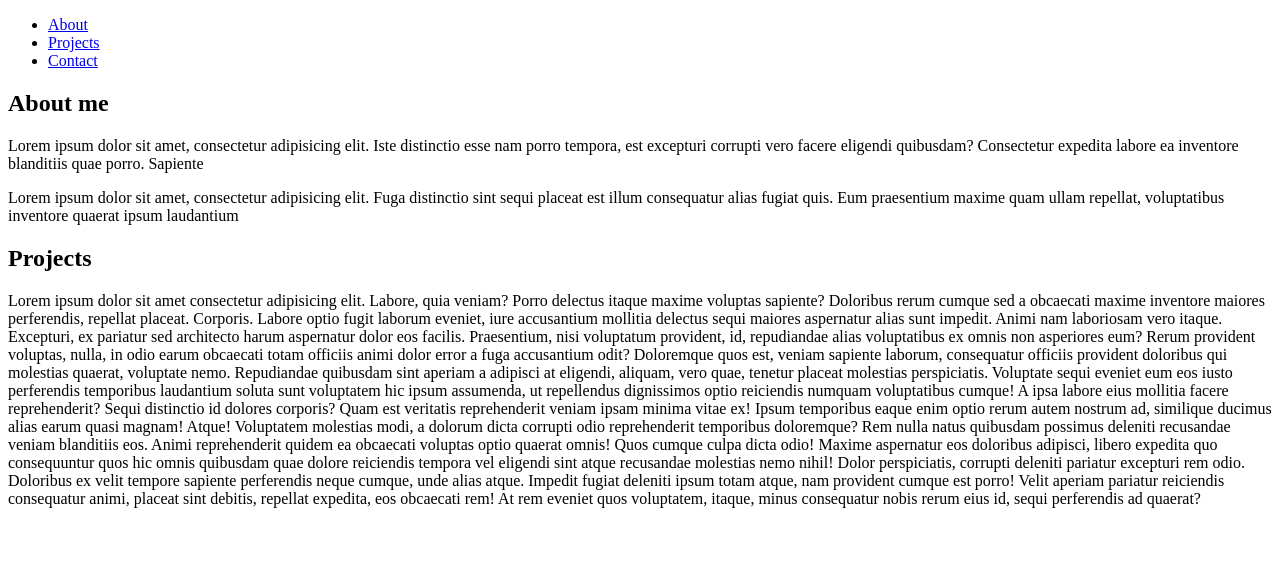
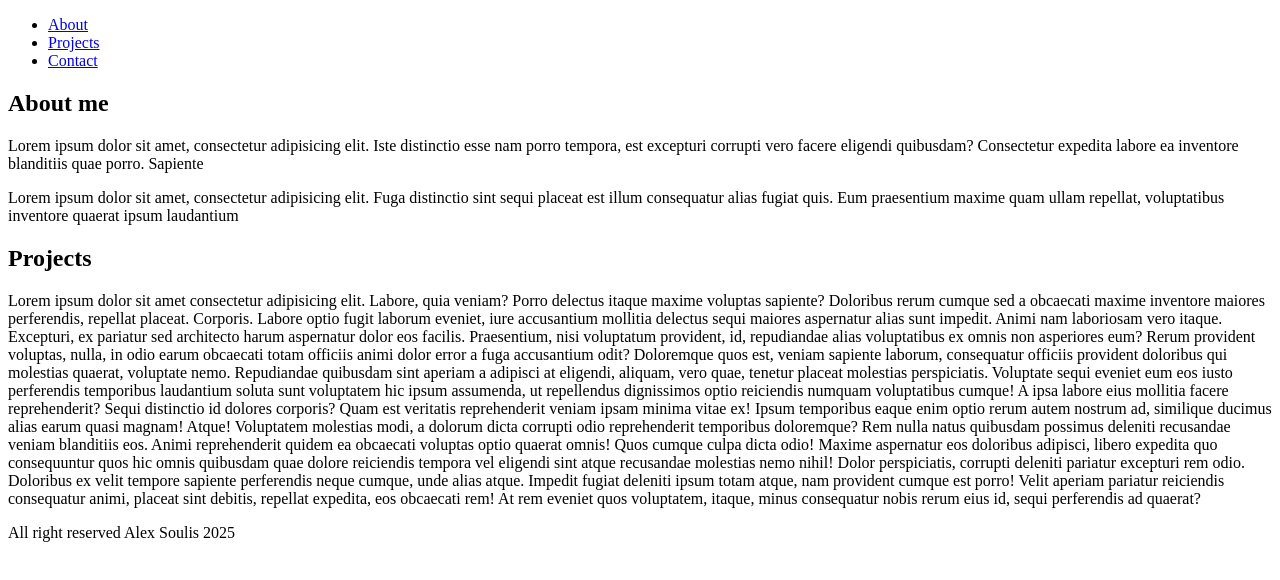
Before and after one commit to AlexEmanuelSoulis/my-first-website, a plain HTML site: page index.html in a window 1280 px wide. Drawn offline with Linux system fonts and the light colour scheme.

Commit message:
adding the footer

```diff
--- a/index.html
+++ b/index.html
@@ -41,6 +41,8 @@
             Velit aperiam pariatur reiciendis consequatur animi, placeat sint debitis, repellat expedita, eos obcaecati rem! At rem eveniet quos voluptatem, itaque, minus consequatur nobis rerum eius id, sequi perferendis ad quaerat?
         </section>
 
-
+        <footer>
+            <p>All right reserved Alex Soulis 2025</p>
+        </footer>
 </body>
 </html>
```
